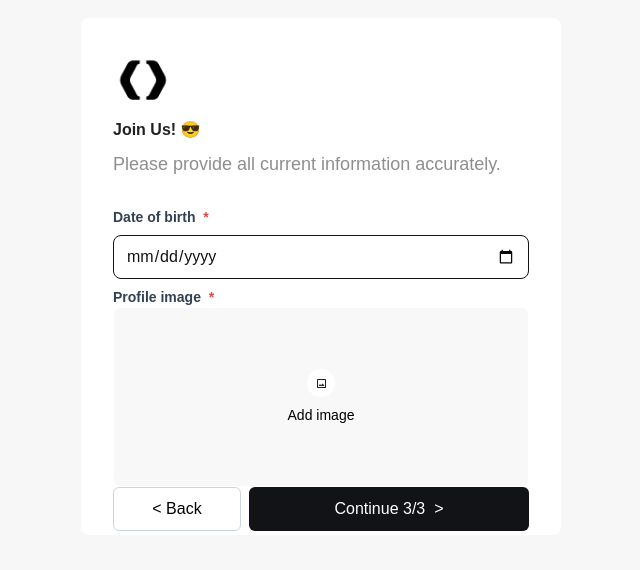
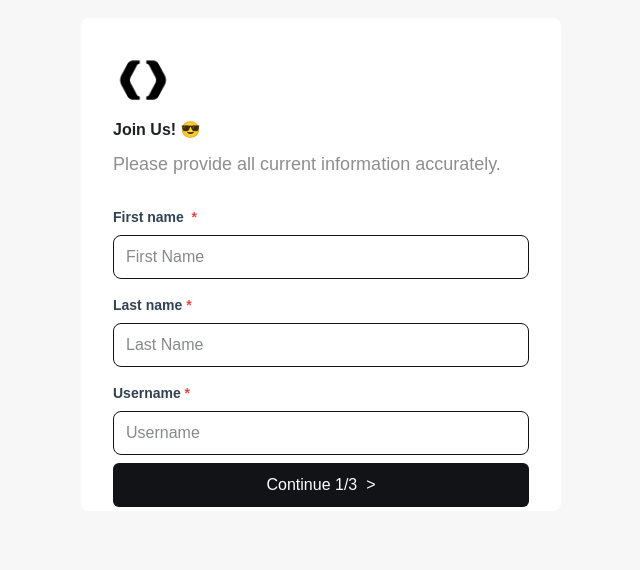
Before and after one commit to B-Munkhjin/Multi-step-form, a Next.js app: page / in a window 1280 px wide. Shown: the part 164-734 px from the top of the page, without its empty margins (319-959 px from the left). Built offline with nearby package versions, Linux system fonts and the light colour scheme.

Commit message:
shiljilt hiideg bolsn

```diff
--- a/src/app/components/Third.jsx
+++ b/src/app/components/Third.jsx
@@ -3,16 +3,16 @@ import { useState } from "react";
 import { Button } from "./Button";
 import { Input } from "./Input";
 
-export const Third = () => {
-  const [data, setData] = useState({
-    date: "",
-    img: "",
-  });
+export const Third = ({ data, handleChange, onSubmit, onBack }) => {
+  //   const [data, setData] = useState({
+  //     date: "",
+  //     img: "",
+  //   });
   const [error, setError] = useState({
     date: "",
     img: "",
   });
-  const onSubmit = () => {
+  const handleSubmit = () => {
     if (data.date === "") {
       setError((prev) => ({
         ...prev,
@@ -36,10 +36,9 @@ export const Third = () => {
         img: "",
       }));
     }
-  };
-
-  const handleChange = (e) => {
-    setData((prev) => ({ ...prev, [e.target.name]: e.target.value }));
+    if (data.img === "" && data.date === "") {
+      setStep(step + 1);
+    }
   };
 
   const [preview, setPreview] = useState(null);
@@ -102,10 +101,10 @@ export const Third = () => {
 
       <div className="flex gap-2 ">
         <div className="flex justify-center bg-white text-black w-32 text-base rounded-md border border-[#CBD5E1] font-medium">
-          <Button text="&lt; Back" />
+          <Button text="&lt; Back" onClick={onBack} />
         </div>
         <div className="flex justify-center bg-[#121316] text-white w-70 py-2.5 px-1 text-base rounded-md font-medium">
-          <Button text="Continue 3/3&nbsp; &gt;" onClick={onSubmit} />
+          <Button text="Continue 3/3&nbsp; &gt;" onClick={handleSubmit} />
         </div>
       </div>
     </div>
--- a/src/app/components/first.jsx
+++ b/src/app/components/first.jsx
@@ -3,35 +3,33 @@ import { Button } from "./Button";
 import { Input } from "./Input";
 import { useState } from "react";
 
-export const First = () => {
-  const [data, setData] = useState({
-    firstName: "",
-    lastName: "",
-    userName: "",
-  });
+export const First = ({ data, handleChange, onSubmit }) => {
+  // const [data, setData] = useState({
+  //   firstName: "",
+  //   lastName: "",
+  //   userName: "",
+  // });
   const [error, setError] = useState({
     firstName: "",
     lastName: "",
     userName: "",
   });
 
-  // console.log("error: ", error);
-
-  const handleChange = (e) => {
-    setData((prev) => ({ ...prev, [e.target.name]: e.target.value }));
-  };
   // (/^[а-яА-ЯӨөҮүЁё\s-]+$/.test(formData.firstName))
-  const onSubmit = () => {
+  const handleSubmit = () => {
+    let valid = true;
     if (data.firstName === "") {
       setError((prev) => ({
         ...prev,
         firstName: "First name cannot be empty.",
       }));
+      valid = false;
     } else if (/[^a-zA-Z]/.test(data.firstName)) {
       setError((prev) => ({
         ...prev,
         firstName: "First name cannot contain special characters or numbers.",
       }));
+      valid = false;
     } else {
       setError((prev) => ({
         ...prev,
@@ -44,11 +42,13 @@ export const First = () => {
         ...prev,
         lastName: "First name cannot be empty.",
       }));
+      valid = false;
     } else if (/[^a-zA-Z]/.test(data.lastName)) {
       setError((prev) => ({
         ...prev,
         lastName: "Last name cannot contain special characters or numbers.",
       }));
+      valid = false;
     } else {
       setError((prev) => ({
         ...prev,
@@ -61,17 +61,20 @@ export const First = () => {
         ...prev,
         userName: "First name cannot be empty.",
       }));
+      valid = false;
     } else if (/[^a-zA-Z]/.test(data.userName)) {
       setError((prev) => ({
         ...prev,
         userName: "First name cannot contain special characters or numbers.",
       }));
+      valid = false;
     } else {
       setError((prev) => ({
         ...prev,
         userName: "",
       }));
     }
+    if (valid) onSubmit();
   };
 
   return (
@@ -122,7 +125,7 @@ export const First = () => {
       </div>
       <div>
         <div className=" bg-[#121316] w-full text-white py-2.5 px-3 flex justify-center text-base rounded-md">
-          <Button text="Continue 1/3&nbsp; &gt;" onClick={onSubmit} />
+          <Button text="Continue 1/3&nbsp; &gt;" onClick={handleSubmit} />
         </div>
       </div>
     </div>
--- a/src/app/components/second.jsx
+++ b/src/app/components/second.jsx
@@ -1,15 +1,15 @@
 "use client";
 import { Button } from "./Button";
 import { Input } from "./Input";
-import { use, useState } from "react";
+import { useState } from "react";
 
-export const Second = () => {
-  const [data, setData] = useState({
-    email: "",
-    phoneNumber: "",
-    password: "",
-    confirmPassword: "",
-  });
+export const Second = ({ data, handleChange, onSubmit, onBack }) => {
+  // const [data, setData] = useState({
+  //   email: "",
+  //   phoneNumber: "",
+  //   password: "",
+  //   confirmPassword: "",
+  // });
   const [error, setError] = useState({
     email: "",
     phoneNumber: "",
@@ -17,23 +17,25 @@ export const Second = () => {
     confirmPassword: "",
   });
   console.log("error: ", error);
-  const handleChange = (e) => {
-    setData((prev) => ({ ...prev, [e.target.name]: e.target.value }));
-  };
-  const onSubmit = () => {
+
+  const handleSubmit = () => {
     console.log("button daragdaj bn");
+
+    let valid = true;
 
     if (data.email === "") {
       setError((prev) => ({
         ...prev,
         email: "Email cannot be empty.",
       }));
+      valid = false;
     } else if (!/^[^\s@]+@[^\s@]+\.[^\s@]+$/.test(data.email)) {
       //email requirement @gmail.com
       setError((prev) => ({
         ...prev,
         email: "Please provide a valid email address.",
       }));
+      valid = false;
     } else {
       setError((prev) => ({
         ...prev,
@@ -46,11 +48,13 @@ export const Second = () => {
         ...prev,
         phoneNumber: "Phone number cannot be empty.",
       }));
+      valid = false;
     } else if (!/^\+?\d{8}$/.test(data.phoneNumber)) {
       setError((prev) => ({
         ...prev,
         phoneNumber: "Please enter a valid phone number.",
       }));
+      valid = false;
     } else {
       setError((prev) => ({
         ...prev,
@@ -63,12 +67,14 @@ export const Second = () => {
         ...prev,
         password: "Password cannot be empty.",
       }));
+      valid = false;
     } else if (!/^(?=.*[A-Za-z])(?=.*\d)[A-Za-z\d]{6}$/.test(data.password)) {
       setError((prev) => ({
         ...prev,
         password:
           "Password must be exact 6 character with at least one letter and one number.",
       }));
+      valid = false;
     } else {
       setError((prev) => ({
         ...prev,
@@ -80,21 +86,22 @@ export const Second = () => {
         ...prev,
         confirmPassword: "Please confirm password.",
       }));
+      valid = false;
     } else if (data.password !== data.confirmPassword) {
       setError((prev) => ({
         ...prev,
         confirmPassword: "Passwords do not match. Please try again.",
       }));
+      valid = false;
     } else {
       setError((prev) => ({
         ...prev,
         confirmPassword: "",
       }));
     }
+    if (valid) onSubmit();
   };
-  // const [hide, setHide] = useState();
-  // const onHide = () => {};
-  // hidden and visible pictures are downloaded if i want to i would do that show password thing
+
   return (
     <div className="flex flex-col justify-between">
       <div className="flex flex-col gap-2">
@@ -128,7 +135,7 @@ export const Second = () => {
           <h2 className="font-semibold text-sm text-[#334155]">Password</h2>
           <h2 className="font-semibold text-sm text-[#E14942]">&nbsp;*</h2>
         </div>
-        <div className="flex justify-between px-2 items-center">
+
         <Input
           className="w-full h-11 rounded-lg border p-3 text-[#121316] "
           placeholder="Password"
@@ -136,10 +143,7 @@ export const Second = () => {
           inputName="password"
           onChange={handleChange}
         />
-          {/* <span onClick={onHide}>
-            <img src="/passwordHidden"></img>
-          </span> */}
-        </div>
+
         <p className="text-[#E14942] text-sm">{error.password}</p>
 
         <div className="flex w-full">
@@ -159,13 +163,12 @@ export const Second = () => {
       </div>
       <div className="flex gap-2 ">
         <div className="flex justify-center bg-white text-black w-32 text-base rounded-md border border-[#CBD5E1] font-medium">
-          <Button text="&lt; Back" />
+          <Button text="&lt; Back" onClick={onBack} />
         </div>
         <div className="flex justify-center bg-[#121316] text-white w-70 py-2.5 px-1 text-base rounded-md font-medium">
-          <Button text="Continue 2/3&nbsp; &gt;" onClick={onSubmit} />
+          <Button text="Continue 2/3&nbsp; &gt;" onClick={handleSubmit} />
         </div>
       </div>
     </div>
   );
-  //input oruulaad bolson bol border color tsenher bolno
 };
--- a/src/app/page.jsx
+++ b/src/app/page.jsx
@@ -6,6 +6,26 @@ import { Second } from "./components/Second";
 import { Third } from "./components/Third";
 
 export default function Home() {
+  const [step, setStep] = useState(1);
+  const [data, setData] = useState({
+    firstName: "",
+    lastName: "",
+    userName: "",
+    email: "",
+    phoneNumber: "",
+    password: "",
+    confirmPassword: "",
+    date: "",
+    img: "",
+  });
+
+  const handleChange = (e) => {
+    const { name, value } = e.target;
+    setData((prev) => ({ ...prev, [name]: value }));
+  };
+
+  const nextStep = () => setStep((s) => s + 1);
+  const prevStep = () => setStep((s) => s - 1);
   return (
     <div className="m-auto relative top-45.5 w-120 h-full rounded-lg p-8 bg-white gap-7">
       <div className="flex flex-col h-32.25 gap-2 justify-start">
@@ -19,9 +39,32 @@ export default function Home() {
       </div>
       <div className="flex flex-col">
         <div className="relative top-7">
-          {/* <First /> */}
-          {/* <Second /> */}
-          <Third />
+          {step === 1 && (
+            <First
+              data={data}
+              handleChange={handleChange}
+              onSubmit={nextStep}
+              error=""
+            />
+          )}
+          {step === 2 && (
+            <Second
+              data={data}
+              handleChange={handleChange}
+              onSubmit={nextStep}
+              onBack={prevStep}
+              error=""
+            />
+          )}
+          {step === 3 && (
+            <Third
+              data={data}
+              handleChange={handleChange}
+              onSubmit={nextStep}
+              onBack={prevStep}
+              error=""
+            />
+          )}
         </div>
       </div>
     </div>
```
Lines whose indentation alone changed are shown as unchanged.
